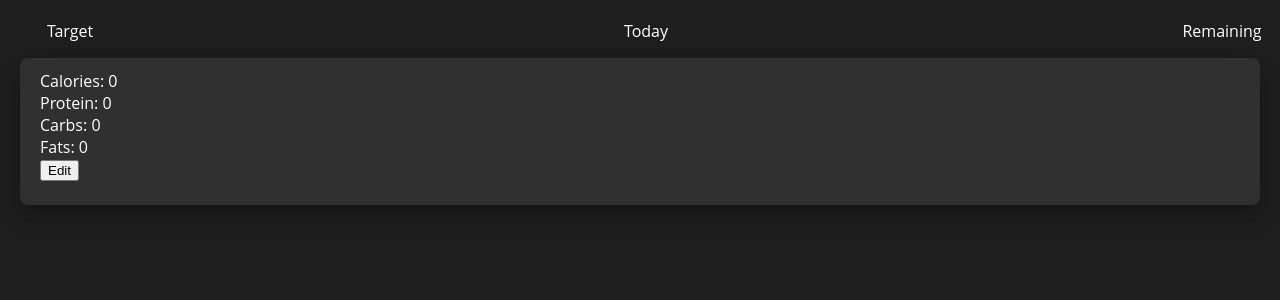
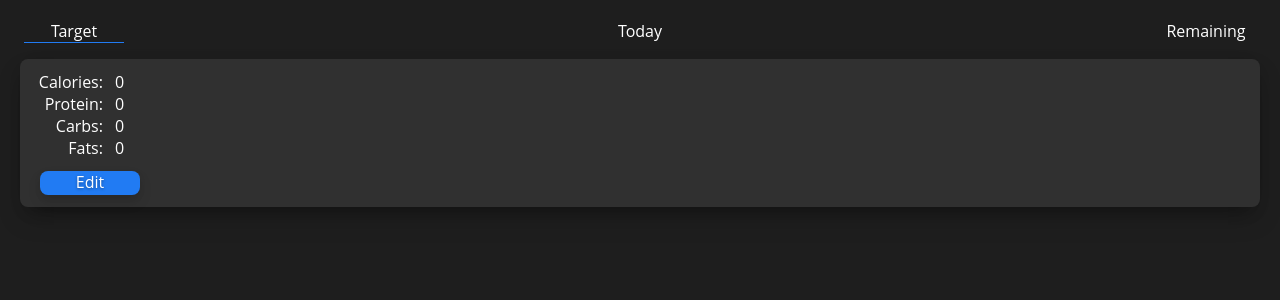
Before and after one commit to JoelSaleem/macro-tracker, a Next.js app: page / in a window 1280 px wide. Both pictures are taken after a click on the element "Target". Shown: the top 300 px of the page. Built offline with nearby package versions, Linux system fonts and the light colour scheme.

Commit message:
Added theming

```diff
--- a/components/CurrentDay.tsx
+++ b/components/CurrentDay.tsx
@@ -38,7 +38,7 @@ export const CurrentDay = ({ update }: { update(): void }) => {
           />
         )
       })}
-      <div style={{paddingTop: 6}}>
+      <div style={{ paddingTop: 6 }}>
         <DisplayMeal {...total} timestamp={0} name='TOTAL' />
       </div>
       <MealAdder
--- a/components/DisplayMeal.tsx
+++ b/components/DisplayMeal.tsx
@@ -4,6 +4,7 @@ import styled from 'styled-components'
 const Container = styled.div`
   display: flex;
   max-width: 800px;
+  cursor: pointer;
 `
 
 const Info = styled.span`
--- a/components/DisplayTarget.tsx
+++ b/components/DisplayTarget.tsx
@@ -1,8 +1,17 @@
 import styled from 'styled-components'
+import { FlatBtn } from './FlatBtn'
 
-const Contaier = styled.div`
+const Container = styled.div`
   padding-bottom: 12px;
   cursor: pointer;
+  display: grid;
+  grid-template-columns: 75px 1fr;
+  grid-template-rows: repeat(4, 22px);
+`
+
+const Title = styled.span`
+  justify-self: flex-end;
+  padding-right: 12px;
 `
 
 interface DisplayTargetProps {
@@ -21,12 +30,18 @@ export const DisplayTarget = ({
   protein
 }: DisplayTargetProps) => {
   return (
-    <Contaier>
-      <div>Calories: {calories}</div>
-      <div>Protein: {protein}</div>
-      <div>Carbs: {carbs}</div>
-      <div>Fats: {fats}</div>
-      <button onClick={() => onClick()}>Edit</button>
-    </Contaier>
+    <div>
+      <Container>
+        <Title>Calories:</Title>
+        <span> {calories}</span>
+        <Title>Protein:</Title>
+        <span> {protein}</span>
+        <Title>Carbs:</Title>
+        <span> {carbs}</span>
+        <Title>Fats:</Title>
+        <span> {fats}</span>
+      </Container>
+      <FlatBtn onClick={() => onClick()}>Edit</FlatBtn>
+    </div>
   )
 }
--- /dev/null
+++ b/components/FlatBtn.tsx
@@ -0,0 +1,30 @@
+import styled from 'styled-components'
+
+const Button = styled.div`
+  text-shadow: 0 1px 3px rgba(0, 0, 0, 0.4);
+  box-shadow: 0 7px 14px rgba(0, 0, 0, 0.1), 0 3px 6px rgba(0, 0, 0, 0.08);
+  border-radius: 8px;
+  display: flex;
+  justify-content: center;
+  height: 24px;
+  width: 100px;
+  background-color: ${props => props.theme.ForegroundColour};
+
+  :hover {
+    background-color: ${props => props.theme.ForegroundAccent1};
+  }
+
+  :active {
+    background-color: ${props => props.theme.ForegroundAccent2};
+  }
+`
+
+export const FlatBtn = ({
+  children,
+  onClick
+}: {
+  children: any
+  onClick(): void
+}) => {
+  return <Button onClick={onClick}>{children}</Button>
+}
--- a/components/FormInput.tsx
+++ b/components/FormInput.tsx
@@ -9,10 +9,10 @@ interface FormInputProps {
 export const FormInput = (props: FormInputProps) => {
   return (
     <div>
-      <Input id='calories' label='Cals' onChange={props.onChange} value={props.data.calories} />
-      <Input id='protein' label='Protein' onChange={props.onChange} value={props.data.protein} />
-      <Input id='carbohydrates' label='Carbs' onChange={props.onChange} value={props.data.carbohydrates} />
-      <Input id='fats' label='Fats' onChange={props.onChange} value={props.data.fats} />
+      <Input id='calories' label='Calories:' onChange={props.onChange} value={props.data.calories} />
+      <Input id='protein' label='Protein:' onChange={props.onChange} value={props.data.protein} />
+      <Input id='carbohydrates' label='Carbs:' onChange={props.onChange} value={props.data.carbohydrates} />
+      <Input id='fats' label='Fats:' onChange={props.onChange} value={props.data.fats} />
     </div>
   )
 }
--- a/components/Input.tsx
+++ b/components/Input.tsx
@@ -7,19 +7,21 @@ const InputElem = styled.input`
   border-top: 0px;
   border-left: 0px;
   border-right: 0px;
-  border-bottom: 1px red solid;
+  border-bottom: 1px solid ${props => props.theme.ForegroundColour};
   background-color: transparent;
   color: white;
   padding-left: 4px;
 `
 
 const Label = styled.span`
-  flex: 1;
+  justify-self: flex-end;
+  padding-right: 12px
 `
 
 const Container = styled.div`
-  display: flex;
-  max-width: 200px;
+  display: grid;
+  grid-template-columns: 75px 1fr;
+  max-width: 300px;
   align-items: center;
 `
 
--- a/components/MealAdder.tsx
+++ b/components/MealAdder.tsx
@@ -1,6 +1,7 @@
 import { Input } from './Input'
 import { useState } from 'react'
 import { IMeal } from '../managers/LocalStorageCurrentDayManager'
+import { FlatBtn } from './FlatBtn'
 
 interface MealAdderProps {
   onChange(data: IMeal): void
@@ -33,6 +34,7 @@ export const MealAdder = (props: MealAdderProps) => {
 
   return (
     <div>
+      <div style={{ paddingBottom: 12 }}>
         <Input
           id='name'
           label='name'
@@ -63,14 +65,15 @@ export const MealAdder = (props: MealAdderProps) => {
           onChange={onInputChanged}
           value={data.fats}
         />
-      <button
+      </div>
+      <FlatBtn
         onClick={() => {
           props.onChange({ ...data, timestamp: Date.now() })
           setData({ ...defaultData })
         }}
       >
         Save
-      </button>
+      </FlatBtn>
     </div>
   )
 }
--- a/components/Target.tsx
+++ b/components/Target.tsx
@@ -6,6 +6,7 @@ import {
   ITargetData
 } from '../managers/LocalStorageTargetManager'
 import { Card } from './Card'
+import { FlatBtn } from './FlatBtn'
 
 export const defaultData = {
   calories: 0,
@@ -29,6 +30,7 @@ export const Target = ({ update }: { update(): void }) => {
   if (isEditing) {
     return (
       <Card>
+        <div style={{ paddingBottom: 12 }}>
           <TargetEdit
             toggleIsEditing={toggleIsEditing}
             data={data}
@@ -37,7 +39,8 @@ export const Target = ({ update }: { update(): void }) => {
               update()
             }}
           />
-        <button onClick={toggleIsEditing}>Save</button>
+        </div>
+        <FlatBtn onClick={toggleIsEditing}>Save</FlatBtn>
       </Card>
     )
   }
--- a/components/ViewSwitch.tsx
+++ b/components/ViewSwitch.tsx
@@ -6,7 +6,7 @@ export interface ViewSwitchOption {
   selected: boolean
 }
 
-const Button = styled.div`
+const baseButtonStyle = `
   width: 100px;
   display: flex;
   justify-content: center;
@@ -24,12 +24,31 @@ const Button = styled.div`
 const Container = styled.div`
   display: flex;
   justify-content: space-between;
+  padding-right: 16px;
+  padding-left: 4px;
+`
+
+const Button = styled.div`
+  ${baseButtonStyle}
+`
+
+const SelectedButton = styled.div`
+  ${baseButtonStyle}
+  border-bottom: ${props => `1px solid ${props.theme.ForegroundColour};`}
 `
 
 export const ViewSwitch = ({ options }: { options: ViewSwitchOption[] }) => {
   return (
     <Container>
       {options.map((opt: ViewSwitchOption) => {
+        if (opt.selected) {
+          return (
+            <SelectedButton key={opt.text} onClick={opt.onClick}>
+              {opt.text}
+            </SelectedButton>
+          )
+        }
+
         return (
           <Button key={opt.text} onClick={opt.onClick}>
             {opt.text}
--- a/pages/index.tsx
+++ b/pages/index.tsx
@@ -1,8 +1,18 @@
-import styled from 'styled-components'
+import { ThemeProvider } from 'styled-components'
 import CoreLayout from '../components/CoreLayout'
+
+const ThemeMain = {
+  BackgroundMain: '',
+  BackgroundAccent: '',
+  TextColour: '',
+  ForegroundColour: '#217bf3',
+  ForegroundAccent1: '#388dff',
+  ForegroundAccent2: '#5ea3ff'
+}
 
 export default () => {
   return (
+    <ThemeProvider theme={ThemeMain}>
       <>
         <meta name='theme-color' content='#ff2200'></meta>
         <CoreLayout />
@@ -20,5 +30,6 @@ export default () => {
           }
         `}</style>
       </>
+    </ThemeProvider>
   )
 }
```
Lines whose indentation alone changed are shown as unchanged.
